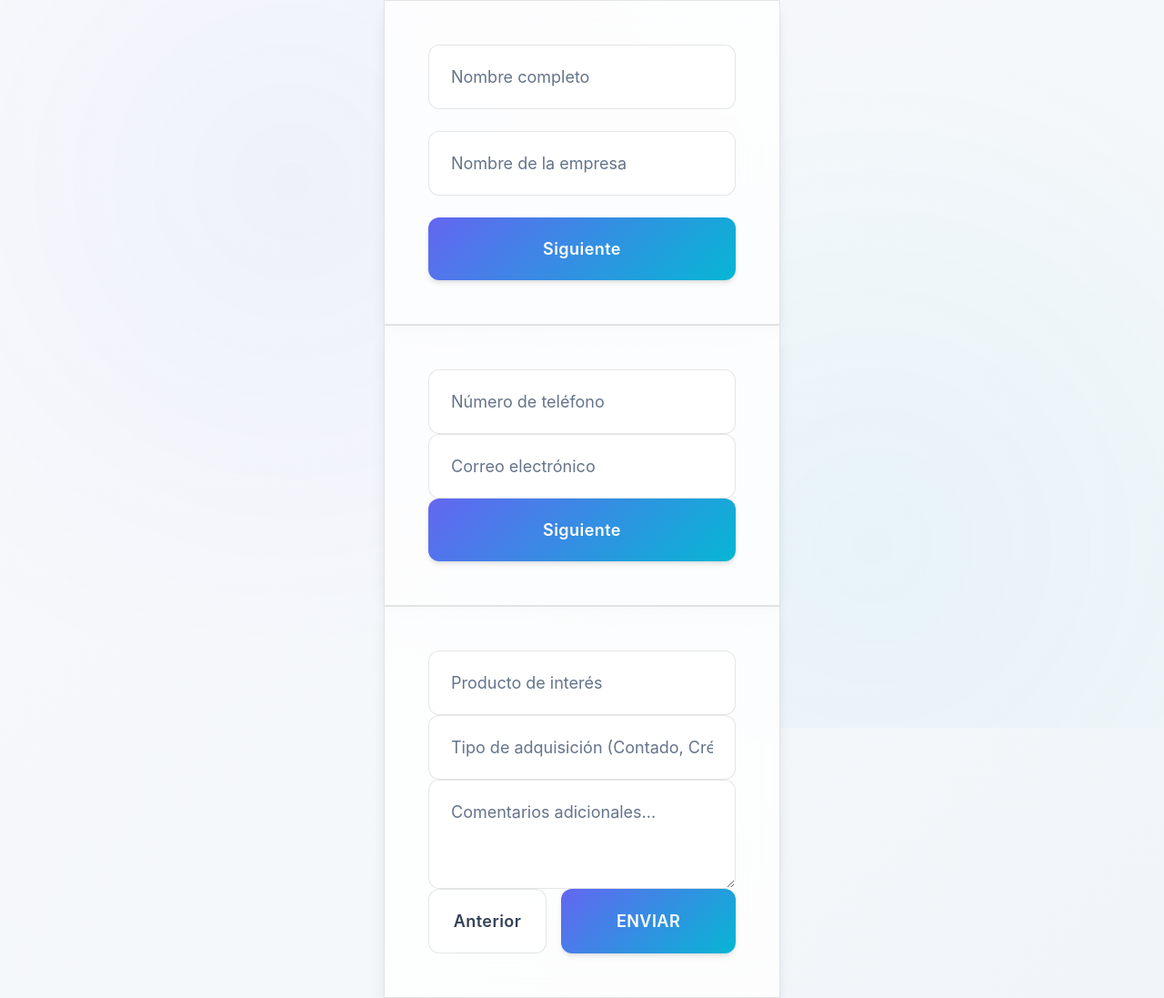
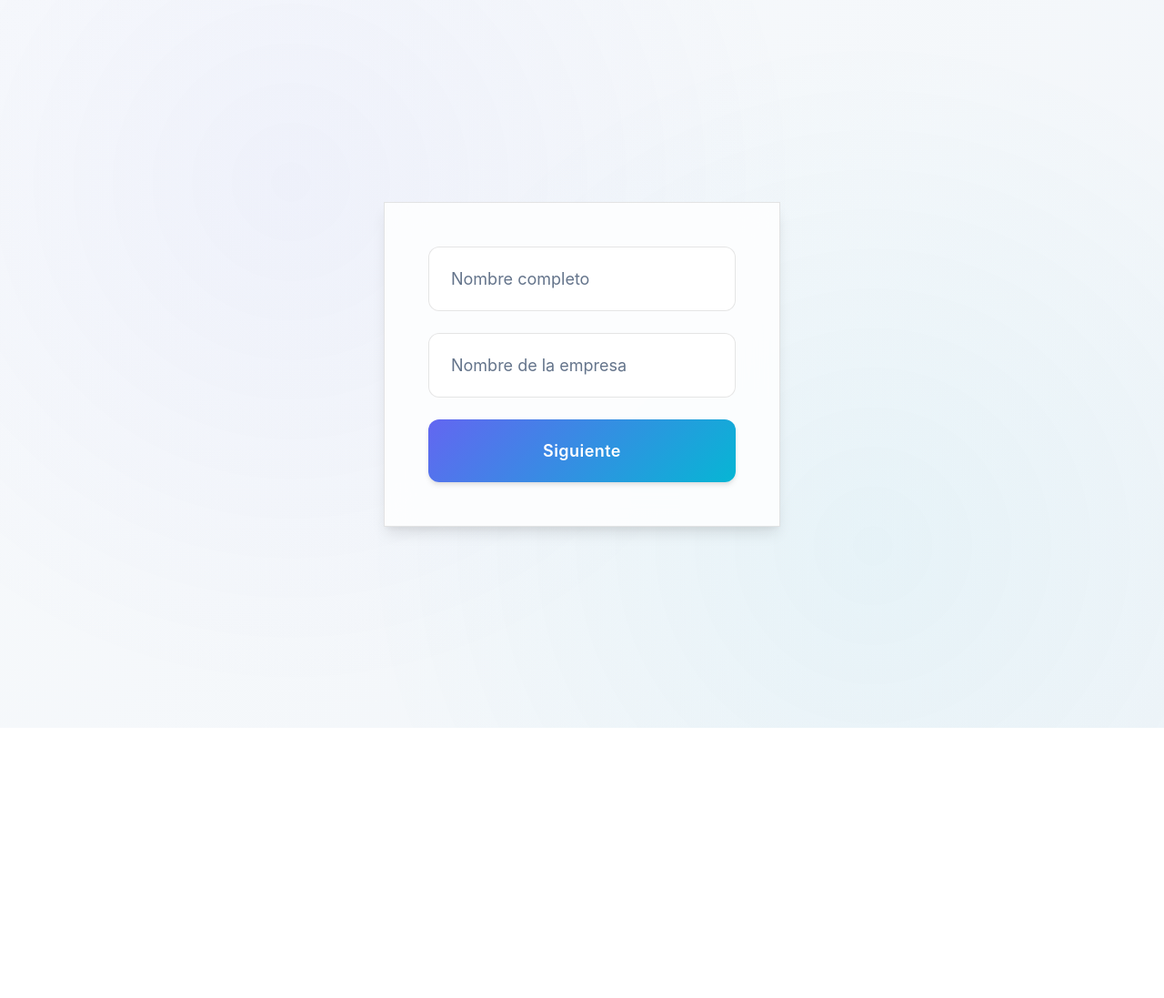
Before and after one commit to Tuconsultor/prospectador, a website: page index.html in a window 1280 px wide. Shown: the whole page at 91% size. After the commit the page ends 800 px from the top, so only its background shows below. Drawn offline with Linux system fonts and the light colour scheme.

Commit message:
Update style.css

```diff
--- a/style.css
+++ b/style.css
@@ -97,7 +97,7 @@ body::before {
     min-height: 100vh;
     min-height: 100dvh;
     background: transparent;
-    padding: 0; /* AJUSTE 1: Eliminado el padding para que el contenido llegue a los bordes */
+    padding: 0;
     display: flex;
     flex-direction: column;
     justify-content: center;
@@ -107,13 +107,10 @@ body::before {
 
 /* Contenedor de la tarjeta principal */
 .screen {
-    display: none;
+    display: none; /* CORRECCIÓN: Esta es la única propiedad 'display' que debe estar aquí. */
     width: 100%;
-    height: 100%; /* Añadido para que ocupe la altura del contenedor */
-    display: flex; /* Añadido para centrar su propio contenido */
-    flex-direction: column; /* Añadido */
-    justify-content: center; /* Añadido */
-    padding: var(--spacing-2xl); /* Mantenemos el padding aquí para que el contenido no toque los bordes */
+    height: 100%;
+    padding: var(--spacing-2xl);
     background: var(--bg-card);
     backdrop-filter: blur(20px);
     -webkit-backdrop-filter: blur(20px);
@@ -121,9 +118,6 @@ body::before {
     box-shadow: var(--shadow-lg);
     position: relative;
     overflow: hidden;
-    /* AJUSTE 2: Eliminadas las propiedades que lo limitaban */
-    /* max-width: 420px; <-- Eliminado */
-    /* border-radius: var(--border-radius-lg); <-- Eliminado */
 }
 
 /* Efecto de brillo sutil en la tarjeta */
@@ -138,8 +132,9 @@ body::before {
 }
 
 .screen.active {
-    display: flex;
+    display: flex; /* CORRECCIÓN: Las propiedades para mostrar y centrar se mueven aquí. */
     flex-direction: column;
+    justify-content: center;
     gap: var(--spacing-lg);
     animation: slideIn 0.6s ease-out;
 }
@@ -156,7 +151,7 @@ body::before {
 }
 
 /* Estilos de inputs modernos */
-input, textarea { /* Añadido textarea aquí */
+input, textarea {
     width: 100%;
     padding: var(--spacing-lg);
     font-size: var(--font-size-lg);
@@ -174,23 +169,23 @@ input, textarea { /* Añadido textarea aquí */
 
 /* Estilo específico para textarea */
 textarea {
-    min-height: 120px; /* Altura mínima para comentarios */
-    resize: vertical; /* Permite al usuario ajustar la altura */
+    min-height: 120px;
+    resize: vertical;
 }
 
-input::placeholder, textarea::placeholder { /* Añadido textarea aquí */
+input::placeholder, textarea::placeholder {
     color: var(--text-muted);
     font-weight: var(--font-weight-normal);
 }
 
-input:focus, textarea:focus { /* Añadido textarea aquí */
+input:focus, textarea:focus {
     border-color: var(--primary-color);
     box-shadow: 0 0 0 3px rgba(99, 102, 241, 0.1), var(--shadow-glow);
     background: rgba(255, 255, 255, 0.12);
     transform: translateY(-1px);
 }
 
-input:hover:not(:focus), textarea:hover:not(:focus) { /* Añadido textarea aquí */
+input:hover:not(:focus), textarea:hover:not(:focus) {
     border-color: rgba(255, 255, 255, 0.2);
     background: rgba(255, 255, 255, 0.1);
 }
```
